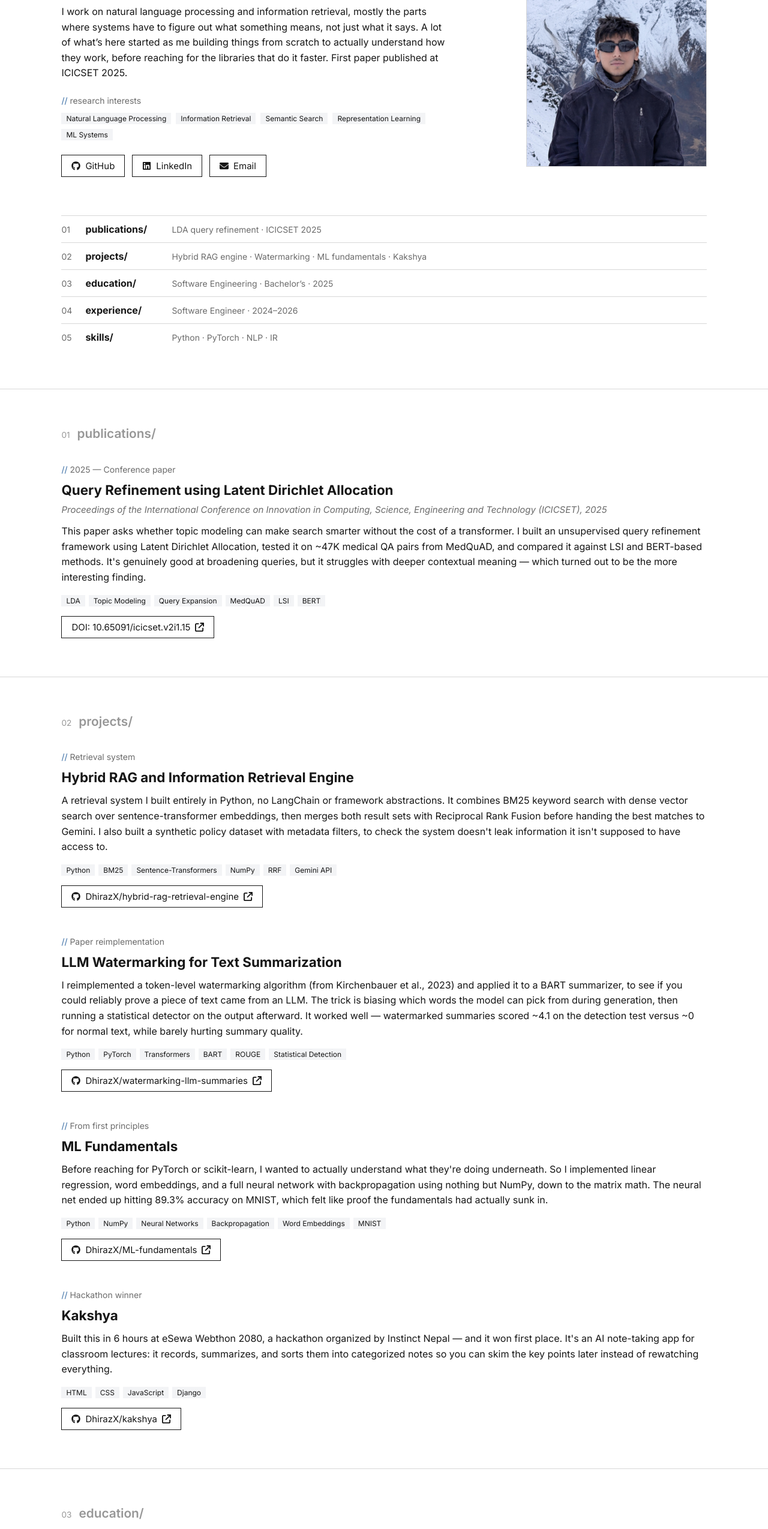
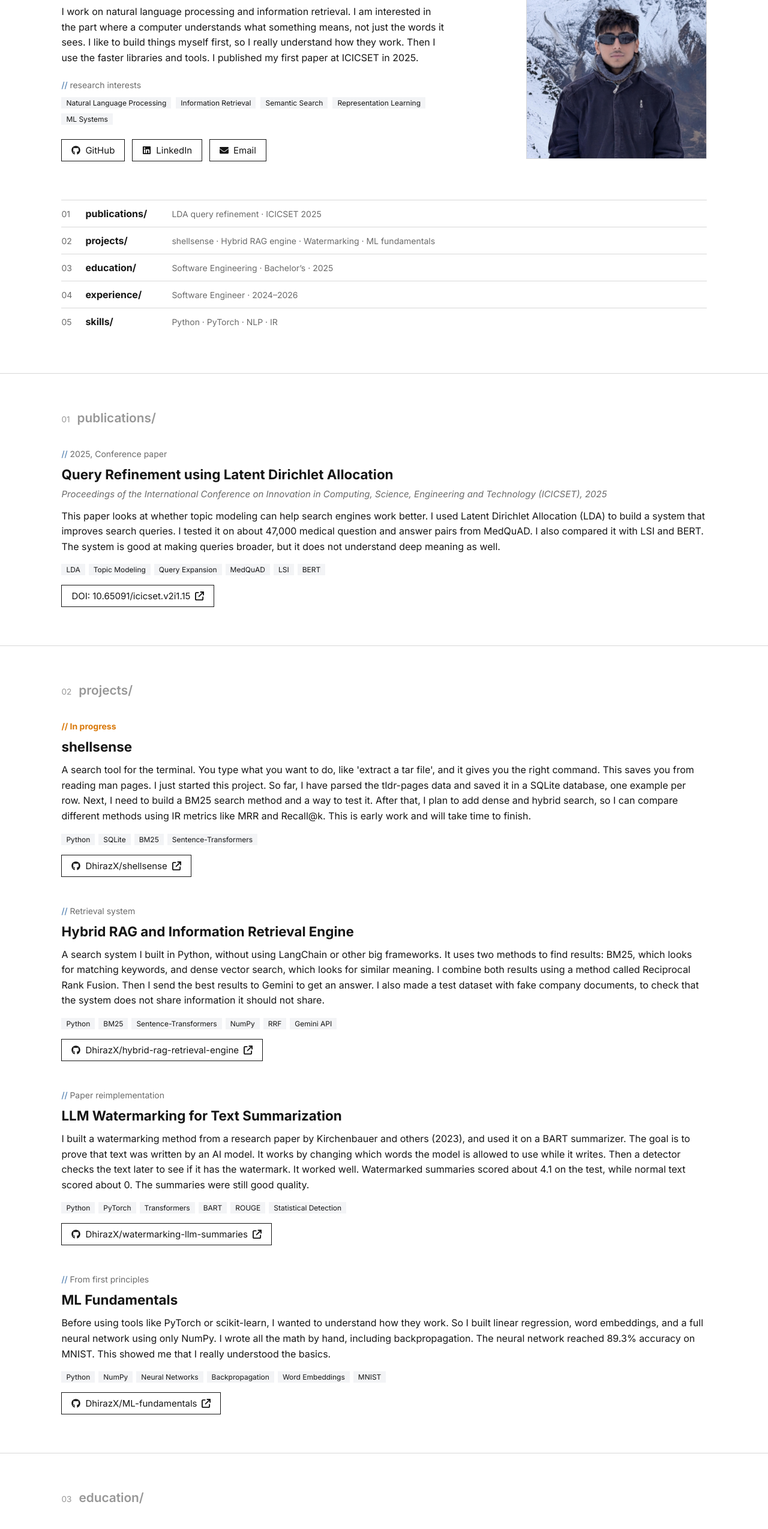
Before and after one commit to DhirazX/portfolio, a React (Create React App) app: page / in a window 1280 px wide. Shown: the part 234-2783 px from the top of the page at 60% size. Built offline with nearby package versions, Linux system fonts and the light colour scheme; the HTML template or start-up script is replaced by a standard one.

Commit message:
Add new project

```diff
--- a/src/components/education.jsx
+++ b/src/components/education.jsx
@@ -15,7 +15,7 @@ const coursework = [
 const Education = () => (
   <Section title="Education" index="03">
     <Entry
-      eyebrow="2021 — 2025"
+      eyebrow="2021 to 2025"
       title="Bachelor’s in Software Engineering"
       subtitle="Nepal College of Information and Technology"
     >
--- a/src/components/entry.jsx
+++ b/src/components/entry.jsx
@@ -1,9 +1,9 @@
 import Chip from "./chip";
 import Eyebrow from "./eyebrow";
 
-const Entry = ({ eyebrow, title, subtitle, tags, link, description, children }) => (
+const Entry = ({ eyebrow, eyebrowTone, title, subtitle, tags, link, description, children }) => (
   <div className="font-mono">
-    {eyebrow && <Eyebrow>{eyebrow}</Eyebrow>}
+    {eyebrow && <Eyebrow tone={eyebrowTone}>{eyebrow}</Eyebrow>}
     <h3 className="text-[1.4rem] font-bold leading-[1.25] max600:text-[1.2rem]">
       {title}
     </h3>
--- a/src/components/experience.jsx
+++ b/src/components/experience.jsx
@@ -4,18 +4,18 @@ import Entry from "./entry";
 const Experience = () => (
   <Section title="Experience" index="04">
     <Entry
-      eyebrow="May 2024 — Aug 2026"
+      eyebrow="May 2024 to Aug 2026"
       title="Software Engineer"
       subtitle="Dlplatforms Pvt. Ltd. (dl.surf)"
       tags={["React / Next.js", "TypeScript", "REST API Design", "NSFW Classification", "Content Moderation", "CI/CD · Jenkins"]}
-      description="My day-to-day here is building production features in React, Next.js, and TypeScript — the kind of work where you're thinking about state management and API design as much as the UI. I also worked on the content moderation side, wiring up an NSFW classifier and a custom profanity filter, and spent time cleaning up API response schemas so the frontend wasn't making redundant round trips. All of it runs through a normal CI/CD pipeline with Git, GitHub, and Jenkins."
+      description="At this job, I build real features using React, Next.js, and TypeScript. I work on both the user interface and things like state management and API design. I also worked on content moderation. I added an NSFW image classifier and a profanity filter. I also improved the API responses, so the frontend does not have to make extra requests. All of this goes through a CI/CD pipeline with Git, GitHub, and Jenkins."
     />
     <Entry
-      eyebrow="May 2023 — May 2024"
+      eyebrow="May 2023 to May 2024"
       title="Freelance Web Developer"
       subtitle="Client projects"
       tags={["React.js", "Tailwind CSS"]}
-      description="Before this, I was freelancing: building websites for clients from scratch with React and Tailwind CSS. I handled everything end to end — design, build, deployment, and the inevitable round of revisions — across 3+ client projects."
+      description="Before this job, I worked as a freelancer. I built websites for clients using React and Tailwind CSS. I did everything myself: design, building the site, putting it online, and making changes the client asked for. I did this for more than 3 client projects."
     />
   </Section>
 );
--- a/src/components/eyebrow.jsx
+++ b/src/components/eyebrow.jsx
@@ -1,7 +1,16 @@
-const Eyebrow = ({ children }) => (
-  <div className="mb-3 text-[14px] text-muted">
-    <span className="text-accent">{"//"}</span> {children}
-  </div>
-);
+const tones = {
+  default: { mark: "text-accent", text: "text-muted", weight: "" },
+  // for status flags like "in progress". the one deliberate use of a status color on the site
+  warning: { mark: "text-amber-600", text: "text-amber-600", weight: "font-bold" },
+};
+
+const Eyebrow = ({ children, tone = "default" }) => {
+  const c = tones[tone] ?? tones.default;
+  return (
+    <div className={`mb-3 text-[14px] ${c.text} ${c.weight}`}>
+      <span className={c.mark}>{"//"}</span> {children}
+    </div>
+  );
+};
 
 export default Eyebrow;
--- a/src/components/hero.jsx
+++ b/src/components/hero.jsx
@@ -14,7 +14,7 @@ const interests = [
 // the whole page in five lines, each one jumps to its section
 const overview = [
   { id: "publications", n: "01", title: "publications", line: "LDA query refinement · ICICSET 2025" },
-  { id: "projects", n: "02", title: "projects", line: "Hybrid RAG engine · Watermarking · ML fundamentals · Kakshya" },
+  { id: "projects", n: "02", title: "projects", line: "shellsense · Hybrid RAG engine · Watermarking · ML fundamentals" },
   { id: "education", n: "03", title: "education", line: "Software Engineering · Bachelor’s · 2025" },
   { id: "experience", n: "04", title: "experience", line: "Software Engineer · 2024–2026" },
   { id: "skills", n: "05", title: "skills", line: "Python · PyTorch · NLP · IR" },
@@ -47,12 +47,12 @@ const Hero = () => {
             Software Engineer
           </div>
           <p className="mt-6 max-w-[40rem] text-[16px] leading-[1.6] max900:mx-auto max500:text-[0.95rem]">
-            I work on natural language processing and information retrieval,
-            mostly the parts where systems have to figure out what something
-            means, not just what it says. A lot of what’s here started as me
-            building things from scratch to actually understand how they work,
-            before reaching for the libraries that do it faster. First paper
-            published at ICICSET 2025.
+            I work on natural language processing and information retrieval.
+            I am interested in the part where a computer understands what
+            something means, not just the words it sees. I like to build
+            things myself first, so I really understand how they work. Then
+            I use the faster libraries and tools. I published my first paper
+            at ICICSET in 2025.
           </p>
 
           <div className="mt-6">
--- a/src/components/projects.jsx
+++ b/src/components/projects.jsx
@@ -12,32 +12,33 @@ const github = (repo) => ({
 const Projects = () => (
   <Section title="Projects" index="02">
     <Entry
+      eyebrow="In progress"
+      eyebrowTone="warning"
+      title="shellsense"
+      link={github("shellsense")}
+      description="A search tool for the terminal. You type what you want to do, like 'extract a tar file', and it gives you the right command. This saves you from reading man pages. I just started this project. So far, I have parsed the tldr-pages data and saved it in a SQLite database, one example per row. Next, I need to build a BM25 search method and a way to test it. After that, I plan to add dense and hybrid search, so I can compare different methods using IR metrics like MRR and Recall@k. This is early work and will take time to finish."
+      tags={["Python", "SQLite", "BM25", "Sentence-Transformers"]}
+    />
+    <Entry
       eyebrow="Retrieval system"
       title="Hybrid RAG and Information Retrieval Engine"
       link={github("hybrid-rag-retrieval-engine")}
-      description="A retrieval system I built entirely in Python, no LangChain or framework abstractions. It combines BM25 keyword search with dense vector search over sentence-transformer embeddings, then merges both result sets with Reciprocal Rank Fusion before handing the best matches to Gemini. I also built a synthetic policy dataset with metadata filters, to check the system doesn't leak information it isn't supposed to have access to."
+      description="A search system I built in Python, without using LangChain or other big frameworks. It uses two methods to find results: BM25, which looks for matching keywords, and dense vector search, which looks for similar meaning. I combine both results using a method called Reciprocal Rank Fusion. Then I send the best results to Gemini to get an answer. I also made a test dataset with fake company documents, to check that the system does not share information it should not share."
       tags={["Python", "BM25", "Sentence-Transformers", "NumPy", "RRF", "Gemini API"]}
     />
     <Entry
       eyebrow="Paper reimplementation"
       title="LLM Watermarking for Text Summarization"
       link={github("watermarking-llm-summaries")}
-      description="I reimplemented a token-level watermarking algorithm (from Kirchenbauer et al., 2023) and applied it to a BART summarizer, to see if you could reliably prove a piece of text came from an LLM. The trick is biasing which words the model can pick from during generation, then running a statistical detector on the output afterward. It worked well — watermarked summaries scored ~4.1 on the detection test versus ~0 for normal text, while barely hurting summary quality."
+      description="I built a watermarking method from a research paper by Kirchenbauer and others (2023), and used it on a BART summarizer. The goal is to prove that text was written by an AI model. It works by changing which words the model is allowed to use while it writes. Then a detector checks the text later to see if it has the watermark. It worked well. Watermarked summaries scored about 4.1 on the test, while normal text scored about 0. The summaries were still good quality."
       tags={["Python", "PyTorch", "Transformers", "BART", "ROUGE", "Statistical Detection"]}
     />
     <Entry
       eyebrow="From first principles"
       title="ML Fundamentals"
       link={github("ML-fundamentals")}
-      description="Before reaching for PyTorch or scikit-learn, I wanted to actually understand what they're doing underneath. So I implemented linear regression, word embeddings, and a full neural network with backpropagation using nothing but NumPy, down to the matrix math. The neural net ended up hitting 89.3% accuracy on MNIST, which felt like proof the fundamentals had actually sunk in."
+      description="Before using tools like PyTorch or scikit-learn, I wanted to understand how they work. So I built linear regression, word embeddings, and a full neural network using only NumPy. I wrote all the math by hand, including backpropagation. The neural network reached 89.3% accuracy on MNIST. This showed me that I really understood the basics."
       tags={["Python", "NumPy", "Neural Networks", "Backpropagation", "Word Embeddings", "MNIST"]}
-    />
-    <Entry
-      eyebrow="Hackathon winner"
-      title="Kakshya"
-      link={github("kakshya")}
-      description="Built this in 6 hours at eSewa Webthon 2080, a hackathon organized by Instinct Nepal — and it won first place. It's an AI note-taking app for classroom lectures: it records, summarizes, and sorts them into categorized notes so you can skim the key points later instead of rewatching everything."
-      tags={["HTML", "CSS", "JavaScript", "Django"]}
     />
   </Section>
 );
--- a/src/components/publications.jsx
+++ b/src/components/publications.jsx
@@ -5,7 +5,7 @@ import Entry from "./entry";
 const Publications = () => (
   <Section title="Publications" index="01">
     <Entry
-      eyebrow="2025 — Conference paper"
+      eyebrow="2025, Conference paper"
       title="Query Refinement using Latent Dirichlet Allocation"
       subtitle="Proceedings of the International Conference on Innovation in Computing, Science, Engineering and Technology (ICICSET), 2025"
       link={{
@@ -13,7 +13,7 @@ const Publications = () => (
         label: "DOI: 10.65091/icicset.v2i1.15",
         after: <FaArrowUpRightFromSquare />,
       }}
-      description="This paper asks whether topic modeling can make search smarter without the cost of a transformer. I built an unsupervised query refinement framework using Latent Dirichlet Allocation, tested it on ~47K medical QA pairs from MedQuAD, and compared it against LSI and BERT-based methods. It's genuinely good at broadening queries, but it struggles with deeper contextual meaning — which turned out to be the more interesting finding."
+      description="This paper looks at whether topic modeling can help search engines work better. I used Latent Dirichlet Allocation (LDA) to build a system that improves search queries. I tested it on about 47,000 medical question and answer pairs from MedQuAD. I also compared it with LSI and BERT. The system is good at making queries broader, but it does not understand deep meaning as well."
       tags={["LDA", "Topic Modeling", "Query Expansion", "MedQuAD", "LSI", "BERT"]}
     />
   </Section>
```
Also changed, not shown: 1 other file (tests, documents, lock files or other folders).
